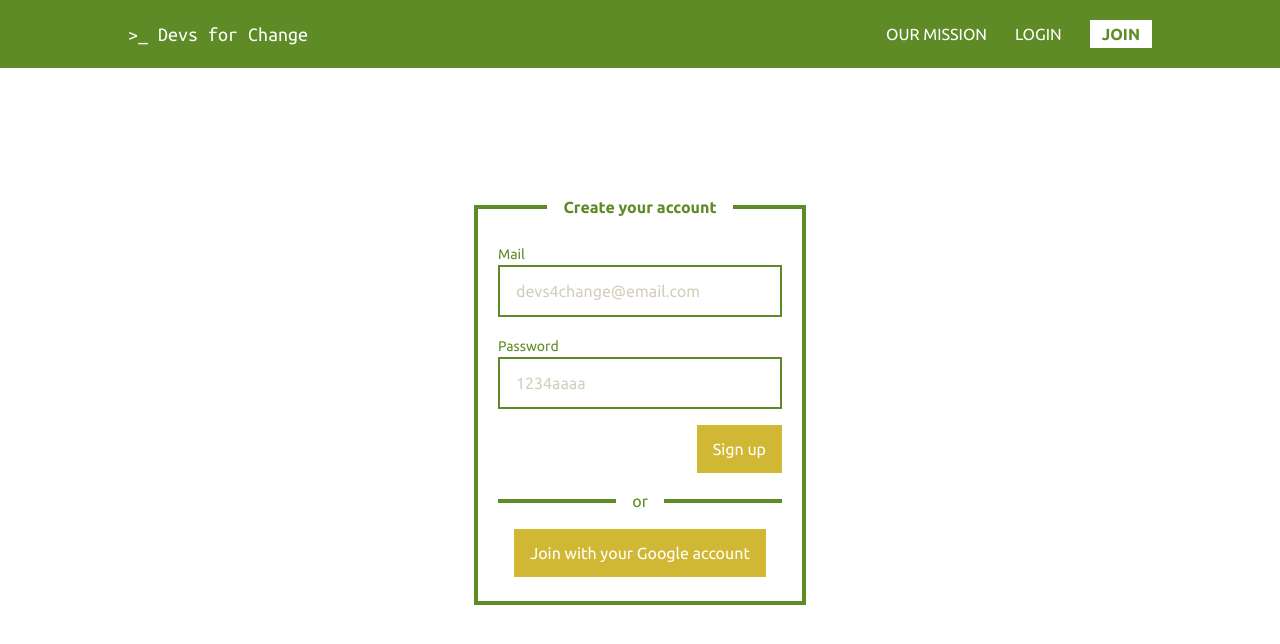
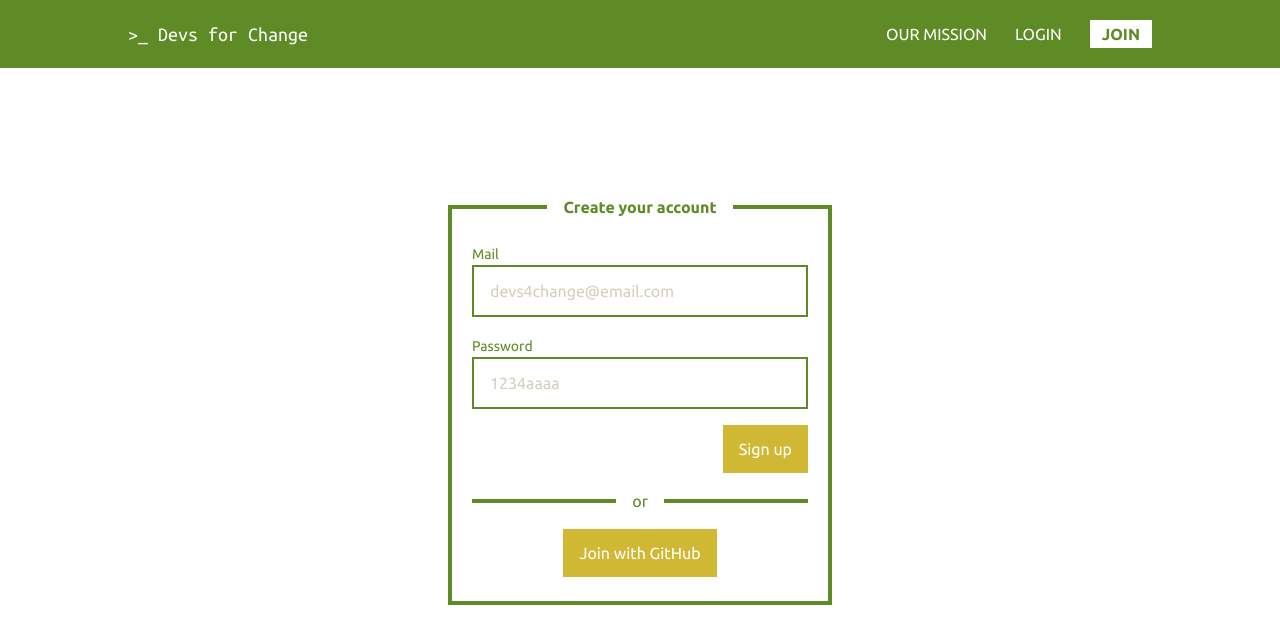
Before and after one commit to ArnoldGee/devs4change, a Next.js app: page /signup in a window 1280 px wide. Shown: the top 644 px of the page. Built offline with nearby package versions, Linux system fonts and the light colour scheme; no server answers.

Commit message:
feat(user registration page): added email + password and google login with google firebase

```diff
--- /dev/null
+++ b/api/firebase.ts
@@ -0,0 +1,18 @@
+import firebase from "firebase/app";
+import "firebase/auth";
+import "firebase/firestore";
+import "firebase/analytics";
+
+const firebaseConfig = {
+  apiKey: process.env.NEXT_PUBLIC_FIREBASE_KEY,
+  authDomain: "devs4change.firebaseapp.com",
+  projectId: "devs4change",
+  storageBucket: "devs4change.appspot.com",
+  messagingSenderId: "1060769775444",
+  appId: process.env.NEXT_PUBLIC_FIREBASE_APP_ID,
+  measurementId: "G-SDY0PK2056",
+};
+
+firebase.initializeApp(firebaseConfig);
+
+export default firebase;
--- /dev/null
+++ b/api/google-signin.ts
@@ -0,0 +1,3 @@
+import firebase from "./firebase";
+
+export const provider = new firebase.auth.GoogleAuthProvider();
--- /dev/null
+++ b/api/supabase.ts
@@ -0,0 +1,7 @@
+import { createClient } from "@supabase/supabase-js";
+
+// Create a single supabase client for interacting with your database
+export const supabase = createClient(
+  process.env.NEXT_PUBLIC_SUPABASE_URL,
+  process.env.NEXT_PUBLIC_SUPABASE_KEY
+);
--- a/components/common/atoms/Button.tsx
+++ b/components/common/atoms/Button.tsx
@@ -3,7 +3,8 @@ import cn from "classnames";
 
 interface Props {
   children: ReactNode;
-  onClick?: () => void;
+  onClick?: (e?: any) => void | Promise<void>;
+  type?: "submit" | "reset" | "button";
   style?: "primary" | "inverted";
   size?: "l" | "m";
 }
@@ -11,12 +12,14 @@ interface Props {
 export default function Button({
   onClick,
   children,
+  type = "button",
   style = "primary",
   size = "l",
 }: Props): ReactElement {
   return (
     <button
       onClick={onClick}
+      type={type}
       className={cn(
         "cursor-pointer transition",
         style === "primary" && "text-white bg-yellow hover:bg-yellow-lighter",
--- a/components/common/atoms/Input.tsx
+++ b/components/common/atoms/Input.tsx
@@ -1,18 +1,23 @@
-import React, { ReactElement } from "react";
+import React, { ChangeEvent, FocusEventHandler, ReactElement } from "react";
 
 interface Props {
   placeholder: string;
+  type?: "text" | "password";
   label: string;
+  value?: string;
+  onChange?: (e: ChangeEvent<any>) => any;
+  onBlur?: FocusEventHandler<HTMLInputElement>;
+  name?: string;
   error?: string;
 }
 
-export default function Input({ error, label, ...props }: Props): ReactElement {
+export default function Input({ error, label, type = "text", ...props }: Props): ReactElement {
   return (
     <label className="block">
       <span className="text-sm text-green">{label}</span>
       <input
         className="block w-full py-3 px-4 border-2 border-green  placeholder-concrete"
-        type="text"
+        type={type}
         {...props}
       />
       {error && <span className="text-xs text-error">{error}</span>}
--- a/components/common/molecules/LoginFormWrapper.tsx
+++ b/components/common/molecules/LoginFormWrapper.tsx
@@ -3,17 +3,20 @@ import { ReactNode } from "react";
 interface LoginFormWrapperProps {
   children: ReactNode;
   title: string;
+  onSubmit: any;
 }
 
-const LoginFormWrapper = ({ children, title }: LoginFormWrapperProps): JSX.Element => (
+const LoginFormWrapper = ({ children, title, onSubmit }: LoginFormWrapperProps): JSX.Element => (
   <section className="h-screen flex justify-center items-center px-5">
-    <article className="max-w-sm">
+    <article className="w-full max-w-sm">
       <div className="h-2.5">
         <div className="absolute inset-x-0 flex justify-center">
           <h2 className="bg-white px-4 pb-2 font-bold text-center text-green">{title}</h2>
         </div>
       </div>
-      <form className="p-5 pt-8 pb-6 border-4 border-green space-y-4">{children}</form>
+      <form onSubmit={onSubmit} className="p-5 pt-8 pb-6 border-4 border-green space-y-4">
+        {children}
+      </form>
     </article>
   </section>
 );
--- a/components/home/CallToActionSection.tsx
+++ b/components/home/CallToActionSection.tsx
@@ -11,10 +11,14 @@ const CallToActionSection = (): JSX.Element => (
         <TextH2 className="pb-14 text-center">Sign up now</TextH2>
         <div className="flex flex-wrap justify-center items-center gap-8">
           <Link href="/signup">
-            <Button>Start as a developer</Button>
+            <a>
+              <Button>Start as a developer</Button>
+            </a>
           </Link>
           <Link href="/signup">
-            <Button style="inverted">I am a non-profit</Button>
+            <a>
+              <Button style="inverted">I am a non-profit</Button>
+            </a>
           </Link>
         </div>
       </div>
--- a/components/home/HeroHome.tsx
+++ b/components/home/HeroHome.tsx
@@ -26,10 +26,14 @@ function HeroHome(): JSX.Element {
               </Paragraph>
               <div className="flex relative z-10 flex-col sm:flex-row items-start sm:items-center gap-5 pt-5">
                 <Link href="/signup">
-                  <Button>Start building the future</Button>
+                  <a>
+                    <Button>Start building the future</Button>
+                  </a>
                 </Link>
                 <Link href="/signup">
-                  <Button style="inverted">I am a non-profit</Button>
+                  <a>
+                    <Button style="inverted">I am a non-profit</Button>
+                  </a>
                 </Link>
               </div>
             </div>
--- a/components/signup/SignupForm.tsx
+++ b/components/signup/SignupForm.tsx
@@ -2,20 +2,92 @@ import Button from "../common/atoms/Button";
 import Input from "../common/atoms/Input";
 import LoginFormWrapper from "../common/molecules/LoginFormWrapper";
 import TextDivider from "../common/molecules/TextDivider";
+import { supabase } from "../../api/supabase";
+import { Formik } from "formik";
+import * as Yup from "yup";
+import { useRouter } from "next/router";
+import firebase from "../../api/firebase";
+import { provider } from "../../api/google-signin";
+
+interface FormValues {
+  email: string;
+  password: string;
+}
+
+const initialValues: FormValues = {
+  email: "",
+  password: "",
+};
 
 function SignupForm(): JSX.Element {
+  const router = useRouter();
+
+  const handleGoogleAuth = async (e) => {
+    const userCredentials = await firebase.auth().signInWithPopup(provider);
+    console.log(userCredentials);
+    router.push("/");
+  };
+
+  const handleSubmit = async ({ email, password }: FormValues) => {
+    console.log(email, password);
+    const userCredentials = await firebase.auth().createUserWithEmailAndPassword(email, password);
+
+    // TODO: save user in recoil or whatever state manager we're going to use
+    console.log(userCredentials);
+    router.push("/");
+  };
+
+  const DisplayingErrorMessagesSchema = Yup.object().shape({
+    email: Yup.string().email("Invalid email").required("Required field"),
+    password: Yup.string()
+      .min(6, "Password must be more than 6 words")
+      .max(20, "Password must be less than 20 words")
+      .required("Required field"),
+  });
+
   return (
-    <LoginFormWrapper title="Create your account">
-      <Input label="Mail" placeholder="devs4change@email.com" />
-      <Input label="Password" placeholder="1234aaaa" />
+    <>
+      <Formik
+        validationSchema={DisplayingErrorMessagesSchema}
+        initialValues={initialValues}
+        onSubmit={handleSubmit}
+      >
+        {({ values, errors, handleChange, handleBlur, touched, handleSubmit }) => (
+          <LoginFormWrapper onSubmit={handleSubmit} title="Create your account">
+            <Input
+              name="email"
+              onChange={handleChange}
+              value={values.email}
+              onBlur={handleBlur}
+              label="Mail"
+              placeholder="devs4change@email.com"
+            />
+            {errors.email && touched.email && errors.email}
+            <Input
+              type="password"
+              name="password"
+              onChange={handleChange}
+              onBlur={handleBlur}
+              value={values.password}
+              label="Password"
+              placeholder="1234aaaa"
+            />
+            {errors.password && touched.password && errors.password}
             <div className="flex justify-end">
-        <Button size="m">Sign up</Button>
+              <Button type="submit" size="m">
+                Sign up
+              </Button>
             </div>
             <TextDivider text="or" />
             <div className="flex justify-center">
-        <Button size="m">Join with your Google account</Button>
+              <Button onClick={handleGoogleAuth} size="m">
+                Join with GitHub
+              </Button>
             </div>
           </LoginFormWrapper>
+        )}
+      </Formik>
+    </>
   );
 }
 
--- a/package.json
+++ b/package.json
@@ -13,6 +13,7 @@
     "@types/node": "^14.14.25",
     "@types/react": "^17.0.1",
     "classnames": "^2.2.6",
+    "firebase": "^8.4.2",
     "formik": "^2.2.6",
     "hamburger-react": "^2.4.0",
     "next": "^10.0.6",
@@ -20,7 +21,7 @@
     "react-dom": "^17.0.1",
     "recoil": "^0.1.2",
     "typescript": "^4.1.3",
-    "yup": "^0.32.8"
+    "yup": "^0.32.9"
   },
   "devDependencies": {
     "@typescript-eslint/eslint-plugin": "^4.14.2",
--- a/pages/api/hello.js
+++ /dev/null
@@ -1,5 +0,0 @@
-// Next.js API route support: https://nextjs.org/docs/api-routes/introduction
-
-export default (req, res) => {
-  res.status(200).json({ name: "John Doe" });
-};
```
Also changed, not shown: 2 other files (tests, documents, lock files or other folders). Lines whose indentation alone changed are shown as unchanged.
